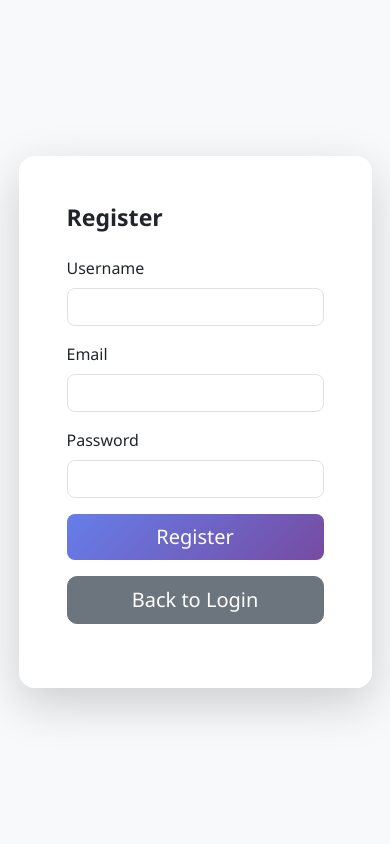
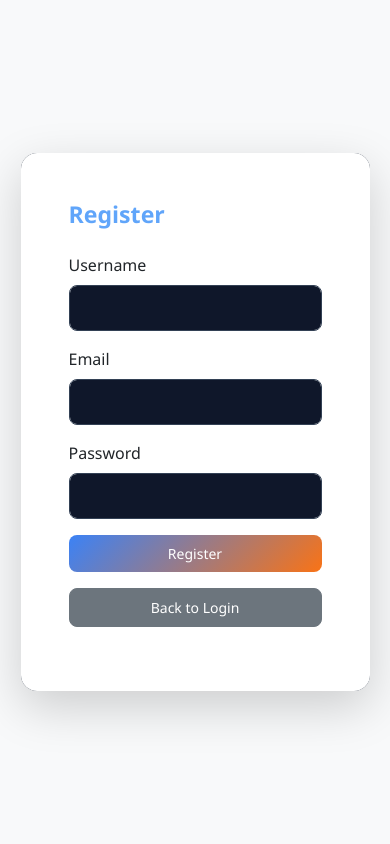
Before and after one commit to INFO2602-Workout-Remixer/workout-remixer-app, a Python web app: template app/templates/register.html in a window 390 px wide. Run offline with Jinja, Linux system fonts and the light colour scheme; the template is opened without the code that fills it, so the values that code supplies are empty; some libraries are stand-ins or nearby versions.

Commit message:
UI: Update CSS styling, add animations, and improve mobile responsiveness - Alex

```diff
--- a/app/static/css/app.css
+++ b/app/static/css/app.css
@@ -1,190 +1,219 @@
+:root {
+    --primary-blue: #3b82f6;
+    --primary-blue-dark: #2563eb;
+    --primary-blue-bright: #60a5fa;
+    --primary-orange: #f97316;
+    --primary-orange-dark: #ea580c;
+    --bg-dark: #1e293b;
+    --bg-sidebar: #0f172a;
+    --bg-main: #0f172a;
+    --card-bg: #1e293b;
+    --text-primary: #f1f5f9;
+    --text-secondary: #94a3b8;
+    --border-color: #334155;
+    --success: #10b981;
+    --danger: #ef4444;
+    --warning: #f59e0b;
+}
 
-:root {
-    --primary-gradient: linear-gradient(135deg, #667eea 0%, #764ba2 100%);
-    --success-gradient: linear-gradient(135deg, #43e97b 0%, #38f9d7 100%);
-    --danger-gradient: linear-gradient(135deg, #fa709a 0%, #fee140 100%);
+* {
+    margin: 0;
+    padding: 0;
+    box-sizing: border-box;
 }
 
 body {
     font-family: 'Segoe UI', Tahoma, Geneva, Verdana, sans-serif;
+    background-color: var(--bg-main);
+    color: var(--text-primary);
 }
 
-/* Animations */
-@keyframes fadeIn {
-    from { opacity: 0; transform: translateY(20px); }
-    to { opacity: 1; transform: translateY(0); }
+h1, h2, h3, h4, h5, h6 {
+    color: var(--primary-blue-bright);
+}
+
+a {
+    color: var(--primary-blue);
+    text-decoration: none;
+}
+
+a:hover {
+    color: var(--primary-orange);
+}
+
+.btn-primary {
+    background: linear-gradient(135deg, var(--primary-blue) 0%, var(--primary-orange) 100%);
+    border: none;
+    border-radius: 10px;
+    padding: 10px 20px;
+    font-weight: 500;
+    color: white;
+    transition: all 0.3s ease;
+}
+
+.btn-primary:hover {
+    transform: translateY(-2px);
+    box-shadow: 0 5px 15px rgba(59, 130, 246, 0.4);
+}
+
+.btn-outline-primary {
+    border: 1px solid var(--primary-blue);
+    color: var(--primary-blue);
+    background: transparent;
+    border-radius: 10px;
+    transition: all 0.3s ease;
+}
+
+.btn-outline-primary:hover {
+    background: var(--primary-blue);
+    color: white;
 }
 
 .card {
-    animation: fadeIn 0.5s ease-out;
+    background-color: var(--card-bg);
+    border: 1px solid var(--border-color);
+    border-radius: 15px;
+    transition: transform 0.2s, box-shadow 0.2s;
 }
 
-/* Timer Display */
-.timer-display {
-    font-size: 4rem;
-    font-weight: 700;
-    font-family: 'Courier New', monospace;
-    background: linear-gradient(135deg, #667eea 0%, #764ba2 100%);
-    -webkit-background-clip: text;
-    -webkit-text-fill-color: transparent;
-    background-clip: text;
+.card:hover {
+    transform: translateY(-3px);
+    box-shadow: 0 10px 25px -5px rgba(0, 0, 0, 0.3);
 }
 
-/* Custom Scrollbar */
-::-webkit-scrollbar {
-    width: 8px;
+.form-control, .form-select {
+    background-color: #0f172a;
+    border: 1px solid var(--border-color);
+    color: var(--text-primary);
+    border-radius: 8px;
+    padding: 10px;
 }
 
-::-webkit-scrollbar-track {
-    background: #f1f1f1;
+.form-control:focus, .form-select:focus {
+    background-color: #1e293b;
+    border-color: var(--primary-blue);
+    box-shadow: 0 0 0 0.2rem rgba(59, 130, 246, 0.25);
+    color: var(--text-primary);
+}
+
+.table {
+    background-color: var(--card-bg);
+    color: var(--text-primary);
+}
+
+.table thead th {
+    background-color: var(--bg-dark);
+    border-bottom-color: var(--border-color);
+    color: var(--text-secondary);
+}
+
+.table tbody td {
+    border-bottom-color: var(--border-color);
+}
+
+.badge.bg-primary {
+    background: var(--primary-blue) !important;
+}
+
+.badge.bg-success {
+    background: var(--success) !important;
+}
+
+.badge.bg-danger {
+    background: var(--danger) !important;
+}
+
+.badge.bg-warning {
+    background: var(--warning) !important;
+}
+
+.progress {
+    background-color: var(--border-color);
+    border-radius: 10px;
+    height: 8px;
+}
+
+.progress-bar {
+    background: linear-gradient(90deg, var(--primary-blue), var(--primary-orange));
     border-radius: 10px;
 }
 
-::-webkit-scrollbar-thumb {
-    background: #888;
-    border-radius: 10px;
+.timer-display {
+    font-size: 4rem;
+    font-weight: bold;
+    font-family: monospace;
+    color: var(--primary-blue);
+    text-align: center;
 }
 
-::-webkit-scrollbar-thumb:hover {
-    background: #555;
+/* Loading spinner */
+.spinner-border {
+    color: var(--primary-blue);
 }
 
-/* Loading Spinner */
-.spinner-border {
-    width: 3rem;
-    height: 3rem;
-}
-
-/* Toast Notifications */
+/* Toast notifications */
 .toast-container {
     z-index: 1050;
 }
 
-/* Responsive Design */
+.toast {
+    background-color: var(--card-bg);
+    border: 1px solid var(--border-color);
+}
+
+/* Empty state */
+.empty-state {
+    text-align: center;
+    padding: 3rem;
+}
+
+.empty-state .material-symbols-outlined {
+    font-size: 64px;
+    color: var(--text-secondary);
+    margin-bottom: 1rem;
+}
+
+/* Mobile Responsive */
 @media (max-width: 768px) {
-    #sidebar {
-        margin-left: -280px;
-        position: fixed;
-        z-index: 1000;
+    .timer-display {
+        font-size: 2rem;
     }
 
-    #sidebar.collapsed {
-        margin-left: 0;
+    .card-body {
+        padding: 1rem;
     }
 
-    .timer-display {
-        font-size: 2.5rem;
+    .btn {
+        padding: 8px 16px;
+        font-size: 0.875rem;
+    }
+
+    h2 {
+        font-size: 1.25rem;
+    }
+
+    .table-responsive {
+        font-size: 0.8rem;
     }
 }
 
-/* Exercise Cards */
-.exercise-card:hover {
-    transform: translateY(-5px);
-    box-shadow: 0 10px 30px rgba(0,0,0,0.1);
-}
-
-/* Progress Bars */
-.progress {
-    height: 8px;
-    border-radius: 10px;
-}
-
-.progress-bar {
-    background: linear-gradient(135deg, #667eea 0%, #764ba2 100%);
-    transition: width 0.3s ease;
-}
-
-/* Form Controls */
-.form-control:focus, .form-select:focus {
-    border-color: #667eea;
-    box-shadow: 0 0 0 0.2rem rgba(102, 126, 234, 0.25);
-}
-
-/* Buttons */
-.btn {
-    border-radius: 10px;
-    font-weight: 500;
-    transition: all 0.3s;
-}
-
-.btn-primary {
-    background: linear-gradient(135deg, #667eea 0%, #764ba2 100%);
-    border: none;
-}
-
-.btn-primary:hover {
-    transform: translateY(-2px);
-    box-shadow: 0 5px 20px rgba(102, 126, 234, 0.4);
-}
-/* Mobile Responsive Styles */
-* {
-    box-sizing: border-box;
-}
-
-img, video, canvas {
-    max-width: 100%;
-    height: auto;
-}
-
-/* Better touch targets on mobile */
-@media (max-width: 768px) {
-    button,
-    .btn,
-    a,
-    .nav-link,
-    .clickable {
-        min-height: 44px;
-        min-width: 44px;
+@media (max-width: 480px) {
+    .container-fluid {
+        padding: 0.5rem;
     }
 
-    input,
-    select,
-    textarea {
-        font-size: 16px !important;
+    .stat-number {
+        font-size: 1.2rem;
     }
 
-    .modal-content {
-        margin: 10px;
-        max-height: 90vh;
-        overflow-y: auto;
-    }
-
-    .toast-container {
-        bottom: 10px;
-        right: 10px;
-        left: 10px;
-    }
-
-    .toast {
-        width: calc(100% - 20px);
-        max-width: none;
-    }
-}
-
-/* Landscape mode optimization */
-@media (max-width: 900px) and (orientation: landscape) {
-    #sidebar {
-        overflow-y: auto;
-        max-height: 100vh;
-    }
-
-    .timer-display {
-        font-size: 1.5rem;
-    }
-}
-
-/* Tablet styles */
-@media (min-width: 769px) and (max-width: 1024px) {
-    .stat-card h2 {
-        font-size: 1.8rem;
+    .btn-group {
+        flex-wrap: wrap;
+        gap: 5px;
     }
 
     .btn-group .btn {
-        font-size: 0.75rem;
-        padding: 4px 8px;
-    }
-
-    .exercise-card {
-        min-height: 180px;
+        flex: 1;
+        min-width: 70px;
+        font-size: 0.7rem;
     }
 }
```
